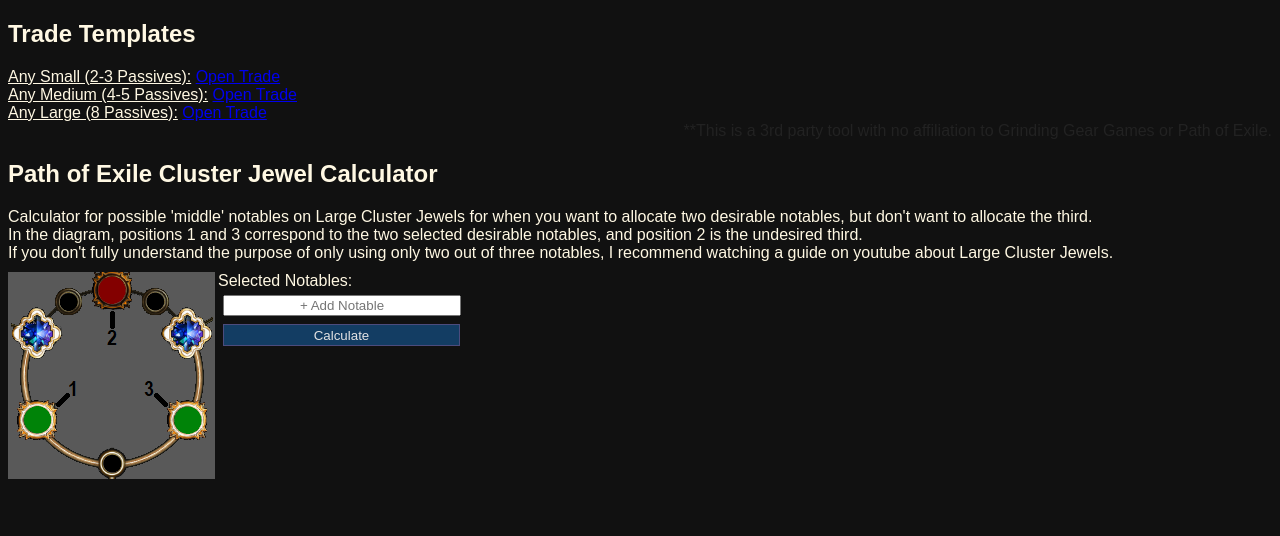
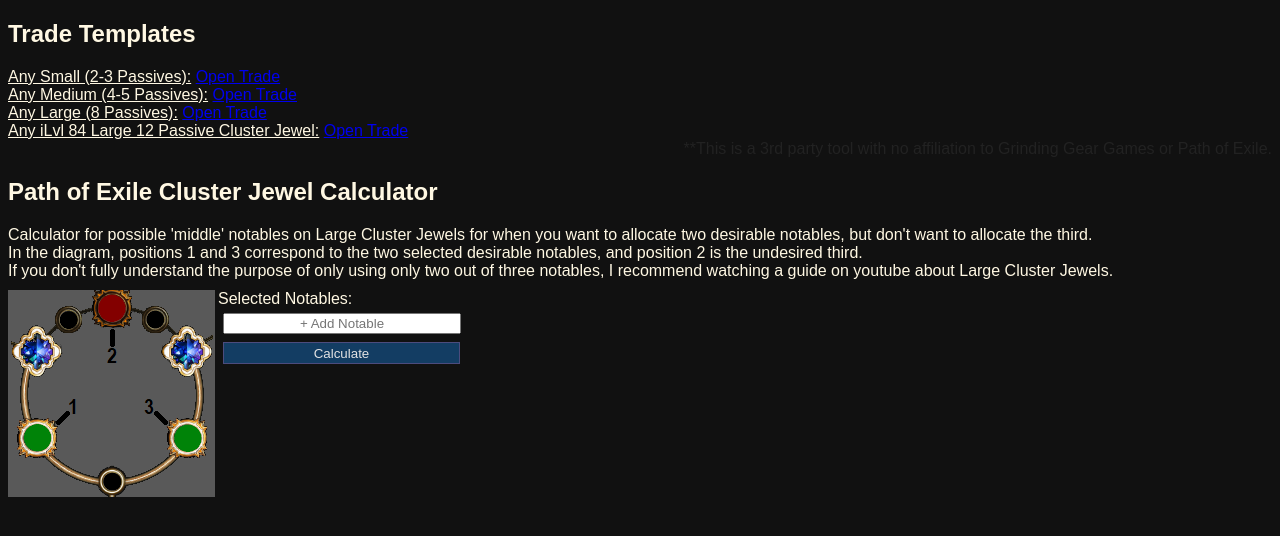
Before and after one commit to TheodoreJBieber/PoEClusterJewelCalculator, a React (Create React App) app: page / in a window 1280 px wide. Shown: the top 536 px of the page. Built offline with nearby package versions, Linux system fonts and the light colour scheme.

Commit message:
Add ilvl 84+ 12 passive cluster jewel template

```diff
--- a/src/components/TemplateUrl.js
+++ b/src/components/TemplateUrl.js
@@ -5,7 +5,7 @@
 class TemplateUrl extends React.Component {
 
     render() {
-        let body = this.generateBody(this.props.min, this.props.max);
+        let body = this.generateBody(this.props.min, this.props.max, this.props.ilvlMin, this.props.ilvlMax);
         let url = this.getSearchUrl(body);
 
         return (
@@ -23,7 +23,7 @@
         return this.props.tradePathBase + queryUrlEncoded;
     }
 
-    generateBody(min, max) {
+    generateBody(min, max, ilvlMin = null, ilvlMax = null) {
         let base_request = {
             "sort":{"price":"asc"},
             "query":{
@@ -54,6 +54,26 @@
 
         base_request.query.stats.push(and_body);
 
+        if (ilvlMin != null
+            || ilvlMax != null) {
+            base_request.query.filters = {
+                misc_filters: {
+                    filters: {
+                        ilvl: {
+                        }
+                    }
+                }
+            }
+        }
+        if (ilvlMin != null) {
+            base_request.query.filters.misc_filters.filters.ilvl.min = ilvlMin;
+        }
+
+        if (ilvlMax != null) {
+            base_request.query.filters.misc_filters.filters.ilvl.max = ilvlMax;
+        }
+
+
         return base_request;
     }
 }
--- a/src/components/TradeTemplates.js
+++ b/src/components/TradeTemplates.js
@@ -9,6 +9,7 @@
             <TemplateUrl tradePathBase={this.props.tradePathBase} min={2} max={3} description="Any Small (2-3 Passives)"></TemplateUrl>
             <TemplateUrl tradePathBase={this.props.tradePathBase} min={4} max={5} description="Any Medium (4-5 Passives)"></TemplateUrl>
             <TemplateUrl tradePathBase={this.props.tradePathBase} min={8} max={8} description="Any Large (8 Passives)"></TemplateUrl>
+            <TemplateUrl tradePathBase={this.props.tradePathBase} min={12} max={12} description="Any iLvl 84 Large 12 Passive Cluster Jewel"></TemplateUrl>
             </div>
         )
     }
```
